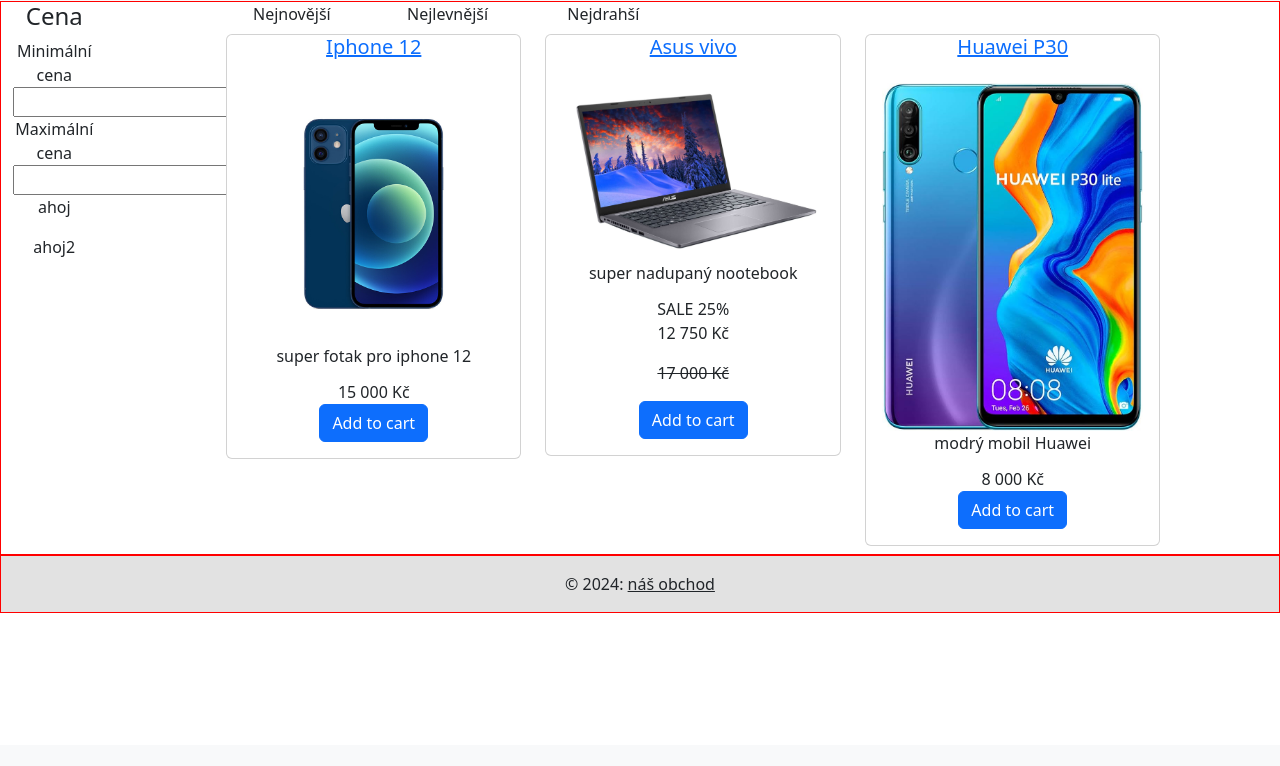
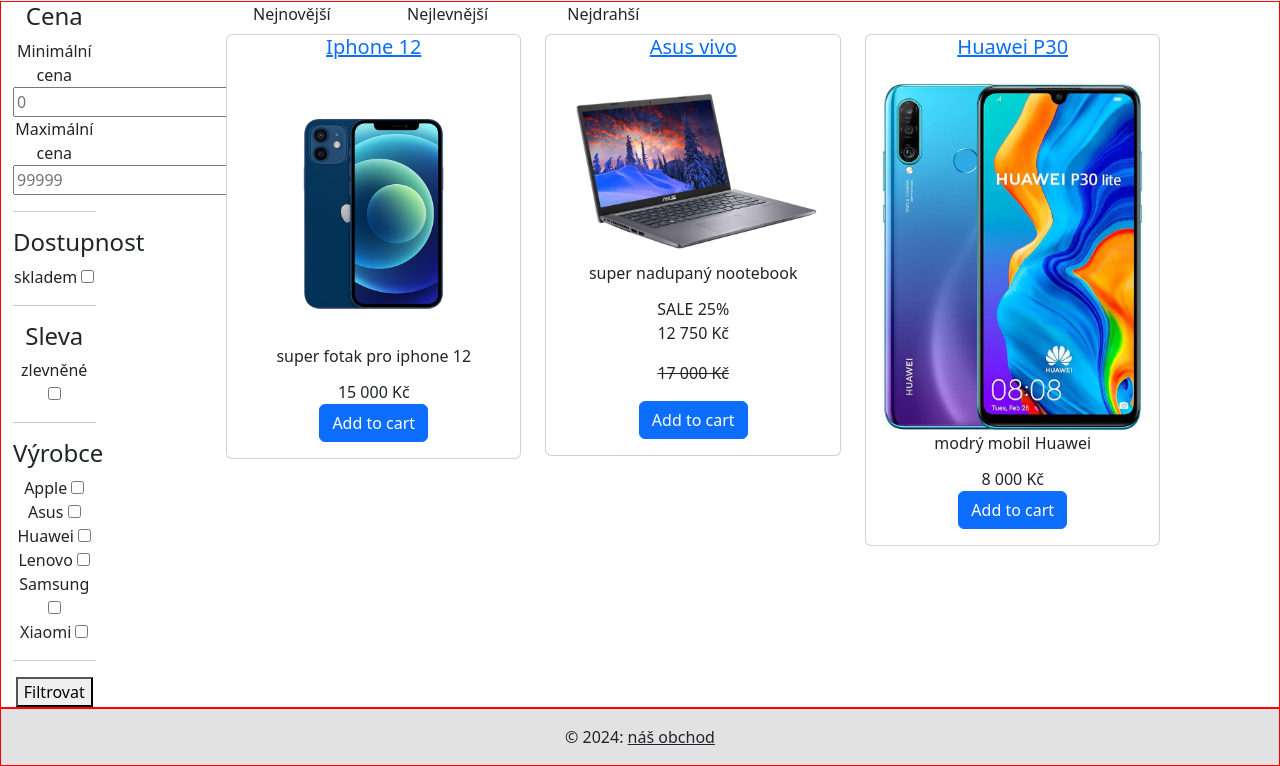
Before and after one commit to jankady/Eshop-DIS, a PHP site: page /product.php in a window 1280 px wide. Shown: the part 55-821 px from the top of the page. Before the commit the page ends 668 px from the top, so only its background shows below. Run offline with PHP 8.4, Linux system fonts and the light colour scheme; data comes from the database, SQL or seed files in the repository.

Commit message:
filing filter inputs into product.php, removing Filter_Components.php

```diff
--- a/pages/product.php
+++ b/pages/product.php
@@ -15,6 +15,9 @@
 <!--<h1>test</h1>-->
 <?php
 require_once("../components/nav.php");
+require_once('../scripts/Filter.php');
+$conn = DBconnect::connectionDatabase();
+
 ?>
 <div class="container-fluid">
     <section class="products row text-center" style="border: red solid 1px">
@@ -22,13 +25,42 @@ require_once("../components/nav.php");
             <div class="price-range">
                 <h4>Cena</h4>
                 <label for="min-price">Minimální cena</label>
-                <input type="text" id="min-price" name="min-price" value=""/>
+                <input type="text" id="min-price" name="min-price" placeholder="0"/>
 
                 <label for="max-price">Maximální cena</label>
-                <input type="text" id="max-price" name="max-price" value=""/>
+                <input type="text" id="max-price" name="max-price" placeholder="99999"/>
             </div>
-            <p>ahoj</p>
-            <p>ahoj2</p>
+            <div class="availability">
+                <hr>
+                <h4>Dostupnost</h4>
+                <label for="availability">skladem</label>
+                <input type="checkbox" id="availability" name="availability">
+            </div>
+            <div class="sale">
+                <hr>
+                <h4>Sleva</h4>
+                <label for="sale">zlevněné</label>
+                <input type="checkbox" id="sale" name="sale">
+            </div>
+            <div class="manafacturer">
+                <hr>
+                <h4>Výrobce</h4>
+                <?php
+                $sql = "SELECT name FROM manafacturer";
+                $result = mysqli_query($conn, $sql);
+                while ($row = mysqli_fetch_assoc($result)) {
+                    echo '
+                          <label for="'.$row["name"].'">'.$row["name"].'</label>
+                          <input type="checkbox" id="'.$row["name"].'" name="M'.$row["name"].'">
+                          <br>
+                ';
+                }
+                mysqli_close($conn);
+                ?>
+            </div>
+            <hr>
+            <button type="submit" name="submit">Filtrovat</button>
+
         </div>
         <div class="container text-center col-lg-9">
             <div class="row show-products w-50 text-center">
```
Also changed, not shown: scripts/Filter_Components.php (deleted, +0 -14 lines), scripts/Filter.php (line endings or trailing spaces).
